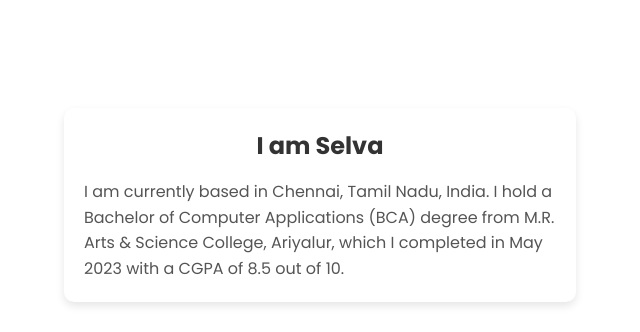
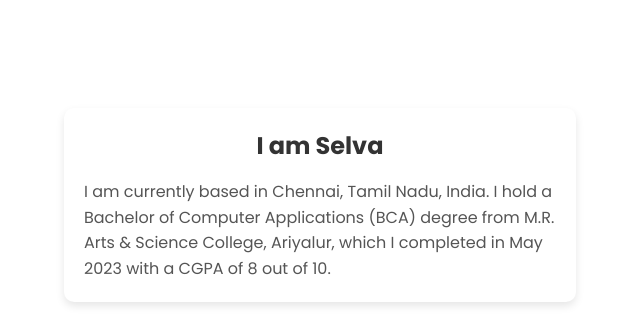
Before and after one commit to Selva-AK/My-portfolio, a plain HTML site: page index.html in a window 1280 px wide. Shown: the part 897-1229 px from the top of the page, 576-1216 px from the left. Drawn offline with nearby package versions, Linux system fonts and the light colour scheme; some packages are replaced by stand-ins of ours; a script that the page names is missing.

Commit message:
Update index.html

```diff
--- a/index.html
+++ b/index.html
@@ -140,7 +140,7 @@
               I am currently based in Chennai, Tamil Nadu, India. I hold a
               Bachelor of Computer Applications (BCA) degree from M.R. Arts &
               Science College, Ariyalur, which I completed in May 2023 with a
-              CGPA of 8.5 out of 10.
+              CGPA of 8 out of 10.
             </p>
           </div>
         </div>
```
